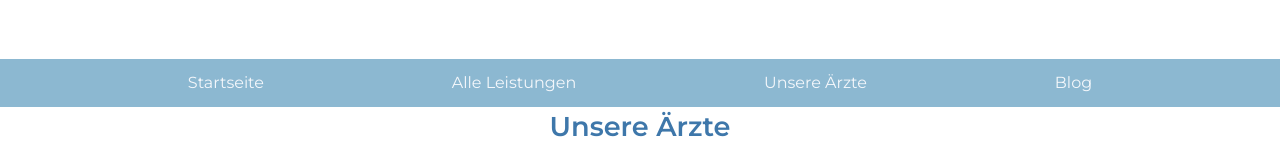
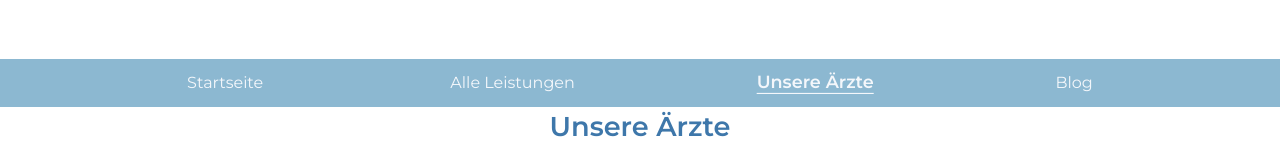
Before and after one commit to room-twenty/tierarztpraxis-volker-gerlitzki, a Next.js app in the folder vet-clinic/: page /aerzte in a window 1280 px wide. Shown: the part 343-503 px from the top of the page. Built offline with nearby package versions, Linux system fonts and the light colour scheme.

Commit message:
chore: Update navigation link for doctors page

```diff
--- a/vet-clinic/components/Header/Navigation.tsx
+++ b/vet-clinic/components/Header/Navigation.tsx
@@ -5,7 +5,7 @@ const Navigation = () => {
     <nav className="flex h-12 place-items-center justify-evenly bg-glacier-300">
       <NavLink href="/">Startseite</NavLink>
       <NavLink href="/leistungen">Alle Leistungen</NavLink>
-      <NavLink href="/#unsere-aerzte">Unsere Ärzte</NavLink>
+      <NavLink href="/aerzte">Unsere Ärzte</NavLink>
       <NavLink href="/blog">Blog</NavLink>
     </nav>
   );
```
